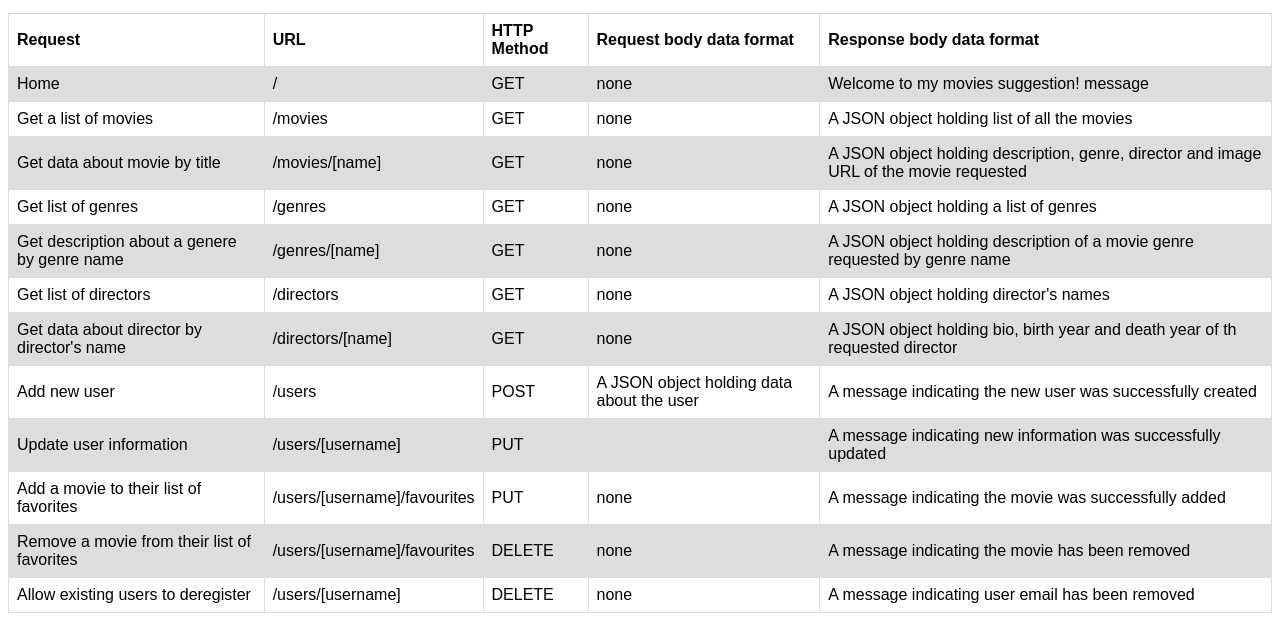
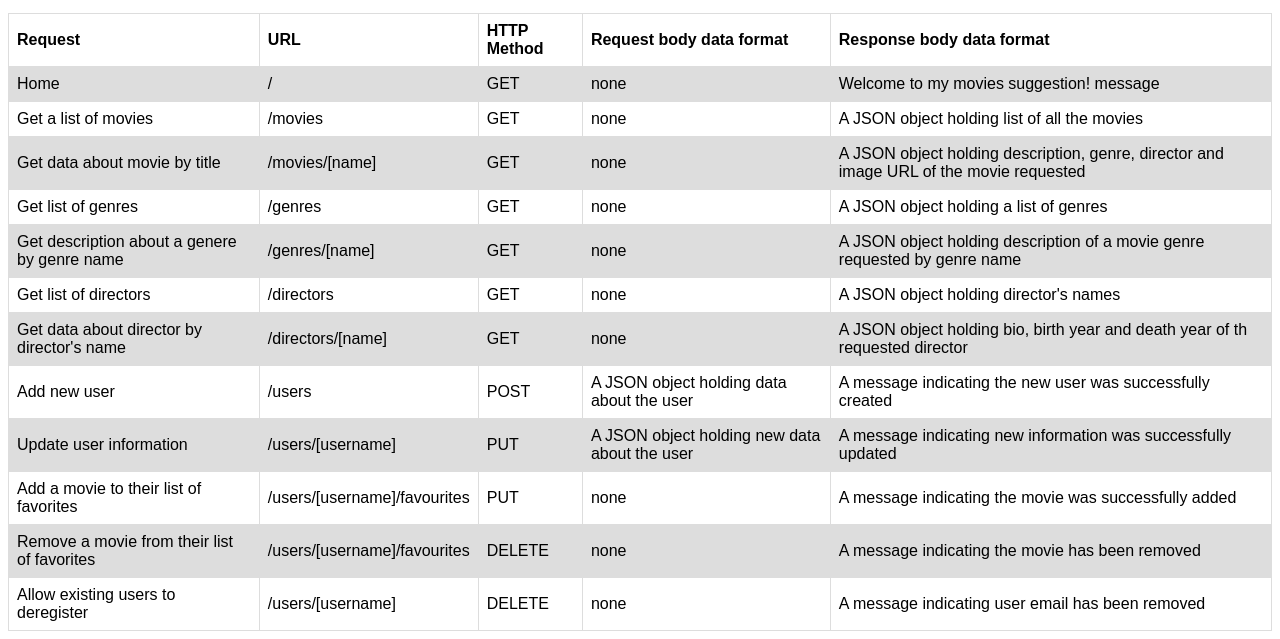
Before and after one commit to nicolaspartearroyo/myFlix-API, a website: page public/documentation.html in a window 1280 px wide. Shown: the part 167-806 px from the top of the page. Drawn offline with Linux system fonts and the light colour scheme.

Commit message:
doc updated on PUT

```diff
--- a/public/documentation.html
+++ b/public/documentation.html
@@ -100,7 +100,7 @@
       <td>Update user information</td>
       <td>/users/[username]</td>
       <td>PUT</td>
-      <td></td>
+      <td>A JSON object holding new data about the user</td>
       <td>A message indicating new information was successfully updated</td>
     </tr>
     <tr>
```
